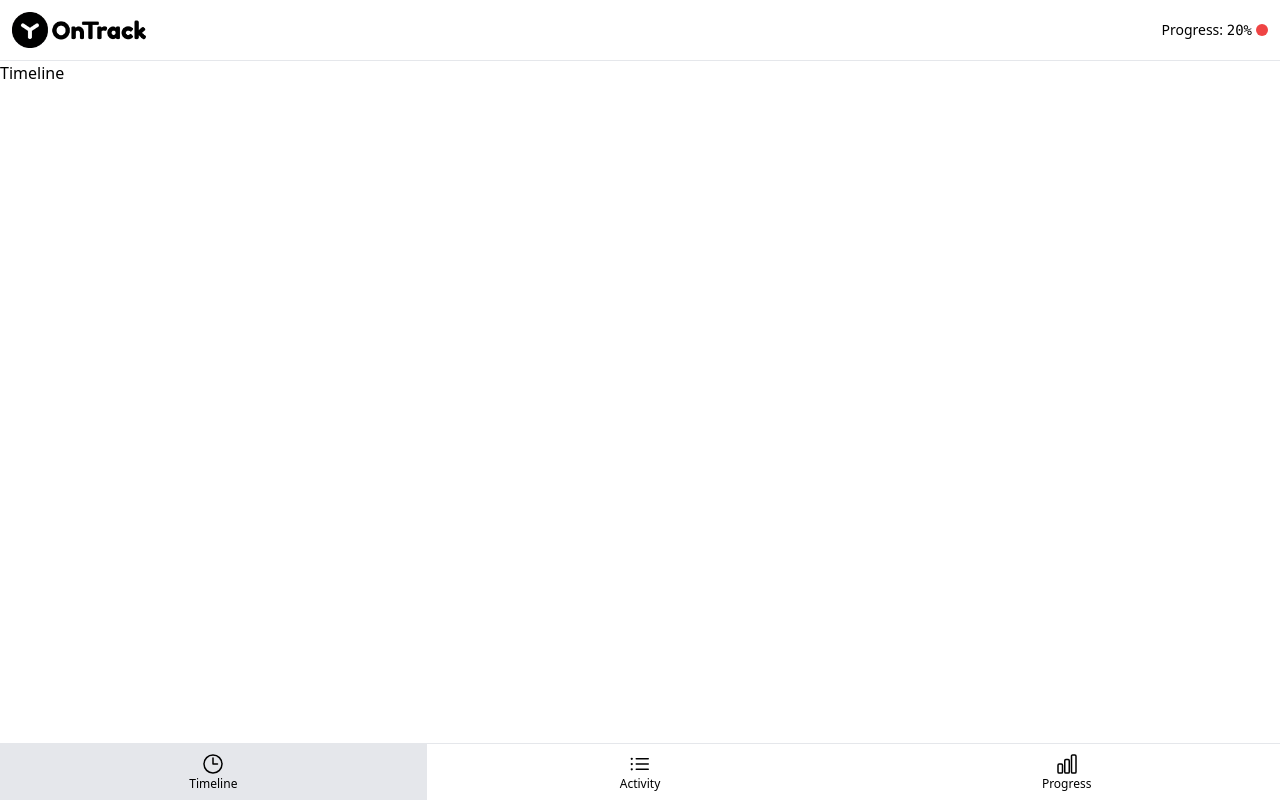
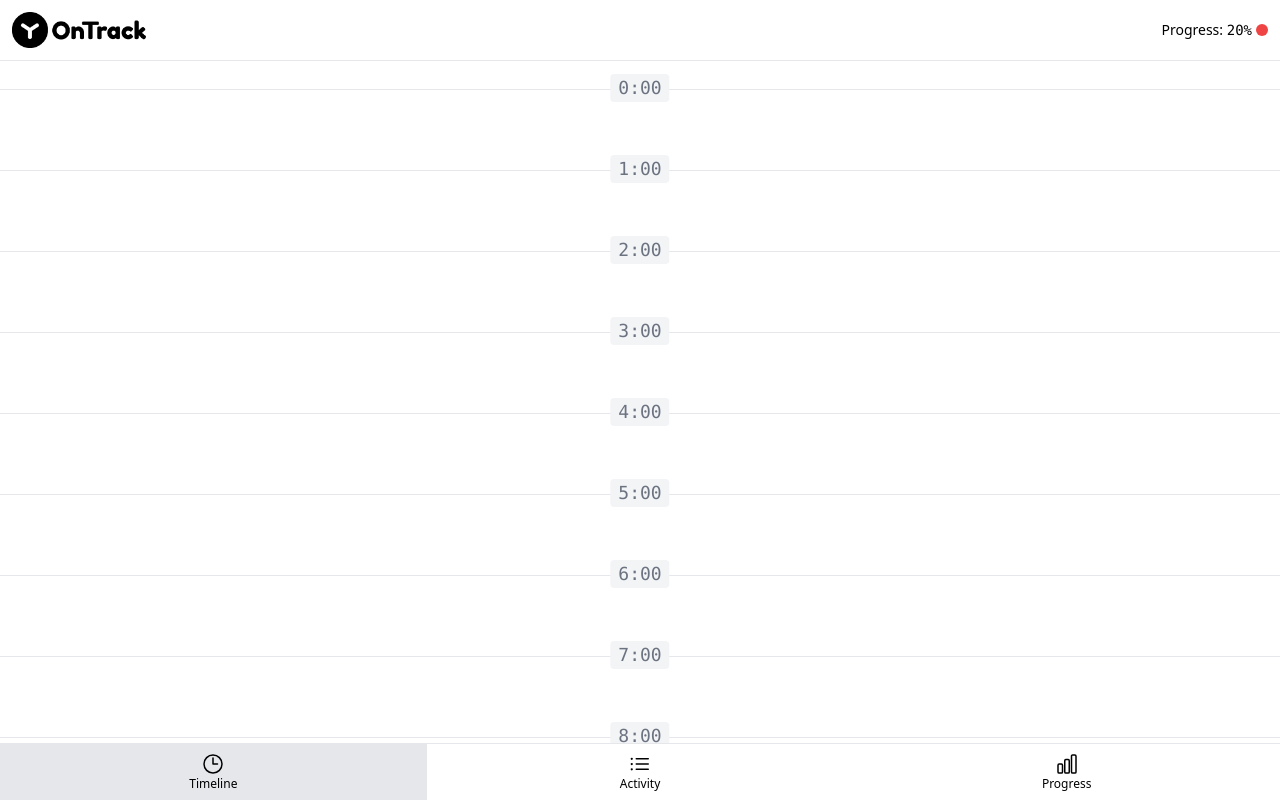
Before and after one commit to sergsagan/app-ontrack, a Vue app: page /#timeline in a window 1280 px wide. Shown: the top 802 px of the page. Built offline with nearby package versions, Linux system fonts and the light colour scheme.

Commit message:
active hour

```diff
--- a/src/App.vue
+++ b/src/App.vue
@@ -1,24 +1,14 @@
 <script setup>
 import { ref } from 'vue';
 import AppHeader from '@/components/AppHeader.vue';
-import Navigation from '@/components/Navigation.vue';
+import AppNavigation from '@/components/AppNavigation.vue';
 import TimelinePage from '@/pages/TimelinePage.vue';
 import ActivitiesPage from '@/pages/ActivitiesPage.vue';
 import ProgressPage from '@/pages/ProgressPage.vue';
 import { PAGE_ACTIVITIES, PAGE_PROGRESS, PAGE_TIMELINE } from './constans.js';
+import { normalizePageHash } from '@/function.js'
 
 const currentPage = ref(normalizePageHash());
-
-function normalizePageHash() {
-  const hash = window.location.hash.slice(1);
-
-  if ([PAGE_ACTIVITIES, PAGE_PROGRESS, PAGE_TIMELINE].includes(hash)) {
-    return hash;
-  }
-  window.location.hash = PAGE_TIMELINE;
-
-  return PAGE_TIMELINE;
-}
 
 function goTo(page) {
   currentPage.value = page
@@ -26,11 +16,17 @@ function goTo(page) {
 </script>
 
 <template>
-  <AppHeader @go-to-timeline="goTo(PAGE_TIMELINE)" @go-to-progress="goTo(PAGE_PROGRESS)"/>
+  <AppHeader
+    @go-to-timeline="goTo(PAGE_TIMELINE)"
+    @go-to-progress="goTo(PAGE_PROGRESS)"
+  />
   <main class="flex flex-grow flex-col">
     <TimelinePage v-show="currentPage === PAGE_TIMELINE" />
     <ActivitiesPage v-show="currentPage === PAGE_ACTIVITIES" />
     <ProgressPage v-show="currentPage === PAGE_PROGRESS" />
   </main>
-  <Navigation :current-page="currentPage" @navigate="goTo($event)" />
+  <AppNavigation
+    :current-page="currentPage"
+    @navigate="goTo($event)"
+  />
 </template>
--- a/src/components/Navigation.vue
+++ b/src/components/AppNavigation.vue
@@ -1,27 +1,19 @@
 <script setup>
 import NavigationItem from '@/components/NavigationItem.vue';
-import { ChartBarIcon, ClockIcon, ListBulletIcon } from '@heroicons/vue/24/outline/index.js';
-import { PAGE_TIMELINE, PAGE_ACTIVITIES, PAGE_PROGRESS } from '@/constans.js';
+import { NAV_ITEMS } from '@/constans.js'
 
 defineProps([
   'currentPage'
 ]);
 
 const emit = defineEmits(['navigate']);
-
-const navItems = {
-  [PAGE_TIMELINE]: ClockIcon,
-  [PAGE_ACTIVITIES]: ListBulletIcon,
-  [PAGE_PROGRESS]: ChartBarIcon,
-}
-
 </script>
 
 <template>
   <nav class="sticky bottom-0 z-10 bg-white">
     <ul class="flex items-center justify-around border-t">
       <NavigationItem
-        v-for="(icon, page) in navItems"
+        v-for="(icon, page) in NAV_ITEMS"
         :key="page"
         :href="`#${page}`"
         :class="{ 'bg-gray-200 pointer-events-none': page === currentPage }"
@@ -33,7 +25,3 @@ const navItems = {
     </ul>
   </nav>
 </template>
-
-<style scoped>
-
-</style>
--- /dev/null
+++ b/src/components/TimelineItem.vue
@@ -0,0 +1,18 @@
+<script setup>
+const props = defineProps(['timelineItem']);
+
+const hourLinkClasses = ['absolute -top-4 left-1/2 -translate-x-1/2 rounded px-2 font-mono text-lg',
+props.timelineItem.hour === new Date().getHours() ? 'bg-purple-900 font-black text-white' : 'bg-gray-100 text-gray-500']
+</script>
+
+<template>
+  <li class="relative flex flex-col gap-2 border-t border-gray-200 py-10 px-4">
+    <a href="#" :class="hourLinkClasses">
+      {{ timelineItem.hour }}:00
+    </a>
+  </li>
+</template>
+
+<style scoped>
+
+</style>
--- a/src/constans.js
+++ b/src/constans.js
@@ -1,3 +1,12 @@
+import { ChartBarIcon, ClockIcon, ListBulletIcon } from '@heroicons/vue/24/outline/index.js'
+
 export const PAGE_TIMELINE = 'timeline';
 export const PAGE_ACTIVITIES = 'activity';
 export const PAGE_PROGRESS = 'progress';
+
+export const NAV_ITEMS = {
+  [PAGE_TIMELINE]: ClockIcon,
+  [PAGE_ACTIVITIES]: ListBulletIcon,
+  [PAGE_PROGRESS]: ChartBarIcon,
+}
+export const HOURS_IN_DAY = 24;
--- /dev/null
+++ b/src/function.js
@@ -0,0 +1,22 @@
+import { PAGE_ACTIVITIES, PAGE_PROGRESS, PAGE_TIMELINE, HOURS_IN_DAY } from '@/constans.js'
+
+export function normalizePageHash() {
+  const hash = window.location.hash.slice(1);
+
+  if ([PAGE_ACTIVITIES, PAGE_PROGRESS, PAGE_TIMELINE].includes(hash)) {
+    return hash;
+  }
+  window.location.hash = PAGE_TIMELINE;
+
+  return PAGE_TIMELINE;
+}
+
+export function generateTimelineItems() {
+  const timelineItems = [];
+
+  for (let hour = 0; hour < HOURS_IN_DAY; hour++) {
+    timelineItems.push({ hour })
+  }
+
+  return timelineItems;
+}
--- a/src/pages/TimelinePage.vue
+++ b/src/pages/TimelinePage.vue
@@ -1,9 +1,20 @@
 <script setup>
+import TimelineItem from '@/components/TimelineItem.vue'
+import { generateTimelineItems } from '@/function.js'
 
+const timelineItems = generateTimelineItems();
 </script>
 
 <template>
-  <h1>Timeline</h1>
+  <div class="mt-7">
+    <ul>
+      <TimelineItem
+        v-for="timelineItem in timelineItems"
+        :key="timelineItem.hour"
+        :timeline-item="timelineItem"
+      />
+    </ul>
+  </div>
 </template>
 
 <style scoped>
```
Also changed, not shown: src/components/HeaderProgress.vue (+8 -6 lines), src/components/NavigationItem.vue (+4 -5 lines).
